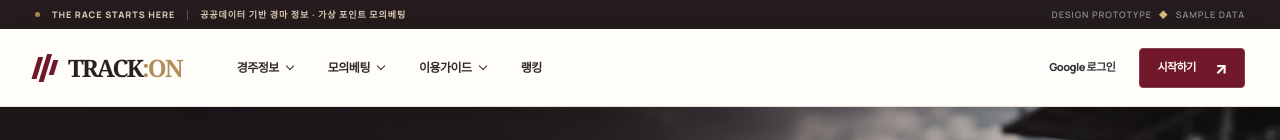
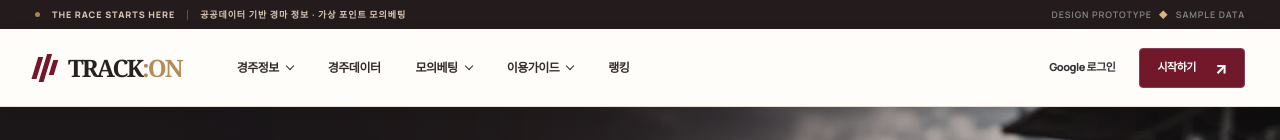
Before and after one commit to KoreaRacingAuthorityHorse/smallhorse, a Next.js app in the folder frontend/: page / in a window 1280 px wide. Shown: the top 140 px of the page. Built offline with nearby package versions, Linux system fonts and the light colour scheme.

Commit message:
sm 경주 데이터 메뉴추가

```diff
--- a/frontend/src/app/page.tsx
+++ b/frontend/src/app/page.tsx
@@ -247,6 +247,11 @@ export default function HomePage() {
                     </a>
                   </div>
                 </details>
+              </li>
+              <li>
+                <a href="#features" onClick={closeDropdownsAndMenu}>
+                  경주데이터
+                </a>
               </li>
               <li>
                 <details className="nav-dropdown" onToggle={handleDropdownToggle}>
```
